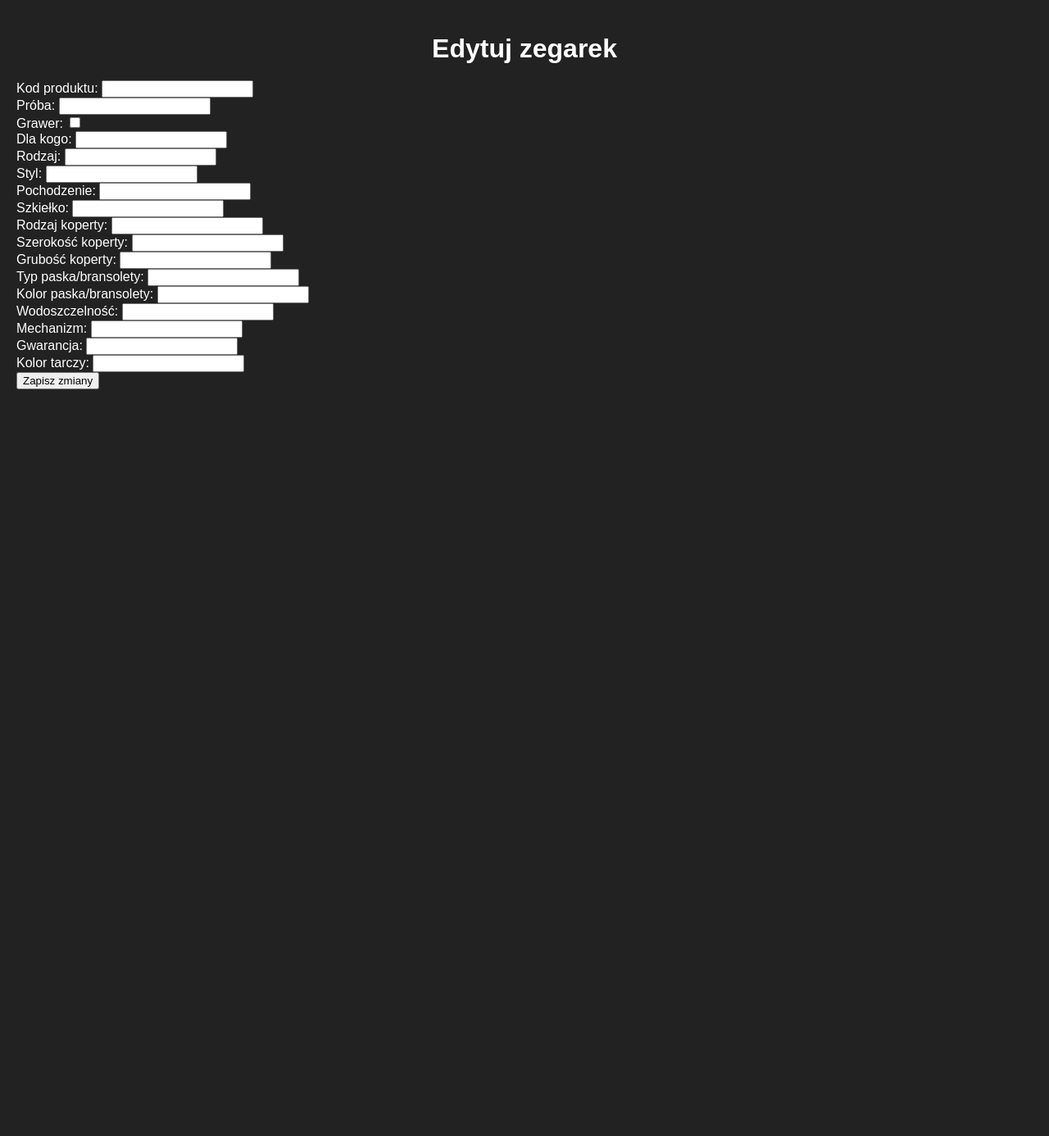
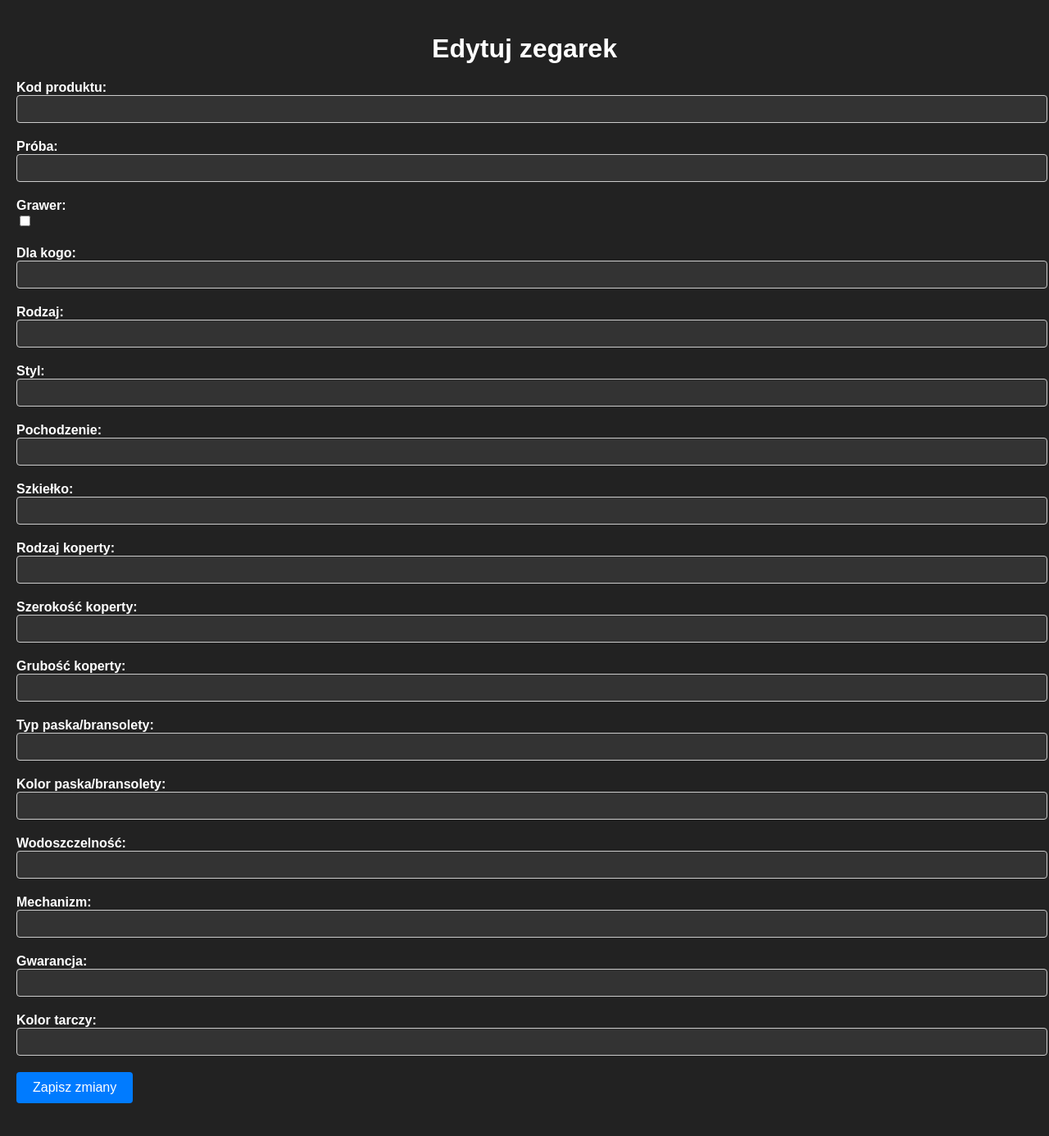
Before and after one commit to goreckihubert/watch_manager_v2, a Flask app: page /edit_watch/1 in a window 1280 px wide. Shown: the whole page at 82% size. Before the commit the page ends 475 px from the top, so only its background shows below. Run offline with Flask 3, Linux system fonts and the light colour scheme.

Commit message:
nowa struktura w bazie danych

```diff
--- a/app.py
+++ b/app.py
@@ -1,4 +1,6 @@
 from flask import Flask, render_template, request, redirect, url_for
+
+from attribute import Attribute
 from database import db_session
 from watch import Watch
 
@@ -20,32 +22,21 @@
 @app.route('/add_watch', methods=['GET', 'POST'])
 def add_watch():
     if request.method == 'POST':
-        data = {
-            'kod_produktu': request.form['kod_produktu'],
-            'proba': request.form['proba'],
-            'grawer': 'grawer' in request.form,  # Sprawdzenie czy klucz 'grawer' istnieje w formularzu
-            'dla_kogo': request.form['dla_kogo'],
-            'rodzaj': request.form['rodzaj'],
-            'styl': request.form['styl'],
-            'pochodzenie': request.form['pochodzenie'],
-            'szkielko': request.form['szkielko'],
-            'rodzaj_koperty': request.form['rodzaj_koperty'],
-            'szerokosc_koperty': request.form['szerokosc_koperty'],
-            'grubosc_koperty': request.form['grubosc_koperty'],
-            'typ_paska_bransolety': request.form['typ_paska_bransolety'],
-            'kolor_paska_bransolety': request.form['kolor_paska_bransolety'],
-            'wodoszczelnosc': request.form['wodoszczelnosc'],
-            'mechanizm': request.form['mechanizm'],
-            'gwarancja': request.form['gwarancja'],
-            'kolor_tarczy': request.form['kolor_tarczy']
-        }
+        kod_produktu = request.form['kod_produktu']
+        attribute_ids = request.form.getlist('attribute_ids')
 
-        watch = Watch(**data)
+        watch = Watch(kod_produktu=kod_produktu)
         db_session.add(watch)
+
+        for attribute_id in attribute_ids:
+            attribute = Attribute.query.get(attribute_id)
+            watch.attributes.append(attribute)
+
         db_session.commit()
         return redirect(url_for('index'))
     else:
-        return render_template('add_watch.html')
+        attributes = Attribute.query.all()
+        return render_template('add_watch.html', attributes=attributes, attribute_ids=[])  # Dodaj attribute_ids=[]
 
 
 @app.route('/delete_watch/<watch_id>', methods=['POST'])
@@ -82,5 +73,11 @@
     return render_template('edit_watch.html', watch=watch)
 
 
+@app.route('/attributes')
+def attributes():
+    attributes = Attribute.query.all()
+    return render_template('attributes.html', attributes=attributes)
+
+
 if __name__ == '__main__':
     app.run(debug=True)
--- a/static/styles.css
+++ b/static/styles.css
@@ -88,3 +88,12 @@
 .watch-attributes.show-attributes {
     display: block;
 }
+
+/* Dodane style do nawigacji */
+
+nav {
+    display: flex;
+    justify-content: flex-end;
+    align-items: center;
+    margin-bottom: 20px;
+}
--- /dev/null
+++ b/static/styles1.css
@@ -0,0 +1,50 @@
+body {
+    font-family: Arial, sans-serif;
+    background-color: #222;
+    color: #fff;
+    margin: 0;
+    padding: 20px;
+}
+
+h1 {
+    text-align: center;
+    margin-bottom: 20px;
+}
+
+.form-group {
+    margin-bottom: 20px;
+}
+
+.form-group label {
+    display: block;
+    font-weight: bold;
+}
+
+.form-group input[type="text"],
+.form-group input[type="checkbox"] {
+    width: 100%;
+    padding: 8px;
+    border: 1px solid #ccc;
+    border-radius: 4px;
+    font-size: 14px;
+    background-color: #333;
+    color: #fff;
+}
+
+.form-group input[type="checkbox"] {
+    width: auto;
+}
+
+button {
+    background-color: #007bff;
+    color: #fff;
+    border: none;
+    padding: 10px 20px;
+    border-radius: 4px;
+    cursor: pointer;
+    font-size: 16px;
+}
+
+button:hover {
+    background-color: #0056b3;
+}
--- a/templates/edit_watch.html
+++ b/templates/edit_watch.html
@@ -1,103 +1,101 @@
 <!DOCTYPE html>
 <html lang="pl">
-<html>
 <head>
     <meta charset="utf-8">
     <title>Edytuj zegarek {{ watch.kod_produktu }}</title>
-    <link rel="stylesheet" href="/static/styles.css">
+    <link rel="stylesheet" href="/static/styles1.css">
 </head>
 <body>
     <h1>Edytuj zegarek {{ watch.kod_produktu }}</h1>
     <form action="/edit_watch/{{ watch.kod_produktu }}" method="post">
-        <div>
+        <div class="form-group">
             <label for="kod_produktu">Kod produktu:</label>
             <input type="text" id="kod_produktu" name="kod_produktu" value="{{ watch.kod_produktu }}" required>
         </div>
 
-        <div>
+        <div class="form-group">
             <label for="proba">Próba:</label>
             <input type="text" id="proba" name="proba" value="{{ watch.proba }}">
         </div>
 
-        <div>
+        <div class="form-group">
             <label for="grawer">Grawer:</label>
             <input type="checkbox" id="grawer" name="grawer" {% if watch.grawer %}checked{% endif %}>
         </div>
 
-        <div>
+        <div class="form-group">
             <label for="dla_kogo">Dla kogo:</label>
             <input type="text" id="dla_kogo" name="dla_kogo" value="{{ watch.dla_kogo }}" required>
         </div>
 
-        <div>
+        <div class="form-group">
             <label for="rodzaj">Rodzaj:</label>
             <input type="text" id="rodzaj" name="rodzaj" value="{{ watch.rodzaj }}" required>
         </div>
 
-        <div>
+        <div class="form-group">
             <label for="styl">Styl:</label>
             <input type="text" id="styl" name="styl" value="{{ watch.styl }}" required>
         </div>
 
-        <div>
+        <div class="form-group">
             <label for="pochodzenie">Pochodzenie:</label>
             <input type="text" id="pochodzenie" name="pochodzenie" value="{{ watch.pochodzenie }}" required>
         </div>
 
-        <div>
+        <div class="form-group">
             <label for="szkielko">Szkiełko:</label>
             <input type="text" id="szkielko" name="szkielko" value="{{ watch.szkielko }}" required>
         </div>
 
-        <div>
+        <div class="form-group">
             <label for="rodzaj_koperty">Rodzaj koperty:</label>
             <input type="text" id="rodzaj_koperty" name="rodzaj_koperty" value="{{ watch.rodzaj_koperty }}" required>
         </div>
 
-        <div>
+        <div class="form-group">
             <label for="szerokosc_koperty">Szerokość koperty:</label>
-            <input type="number" id="szerokosc_koperty" name="szerokosc_koperty" value="{{ watch.szerokosc_koperty }}" required>
+            <input type="text" id="szerokosc_koperty" name="szerokosc_koperty" value="{{ watch.szerokosc_koperty }}" required>
         </div>
 
-        <div>
+        <div class="form-group">
             <label for="grubosc_koperty">Grubość koperty:</label>
-            <input type="number" id="grubosc_koperty" name="grubosc_koperty" value="{{ watch.grubosc_koperty }}" required>
+            <input type="text" id="grubosc_koperty" name="grubosc_koperty" value="{{ watch.grubosc_koperty }}" required>
         </div>
 
-        <div>
+        <div class="form-group">
             <label for="typ_paska_bransolety">Typ paska/bransolety:</label>
             <input type="text" id="typ_paska_bransolety" name="typ_paska_bransolety" value="{{ watch.typ_paska_bransolety }}" required>
         </div>
 
-        <div>
+        <div class="form-group">
             <label for="kolor_paska_bransolety">Kolor paska/bransolety:</label>
             <input type="text" id="kolor_paska_bransolety" name="kolor_paska_bransolety" value="{{ watch.kolor_paska_bransolety }}" required>
         </div>
 
-        <div>
+        <div class="form-group">
             <label for="wodoszczelnosc">Wodoszczelność:</label>
             <input type="text" id="wodoszczelnosc" name="wodoszczelnosc" value="{{ watch.wodoszczelnosc }}" required>
         </div>
 
-        <div>
+        <div class="form-group">
             <label for="mechanizm">Mechanizm:</label>
             <input type="text" id="mechanizm" name="mechanizm" value="{{ watch.mechanizm }}" required>
         </div>
 
-        <div>
+        <div class="form-group">
             <label for="gwarancja">Gwarancja:</label>
             <input type="text" id="gwarancja" name="gwarancja" value="{{ watch.gwarancja }}" required>
         </div>
 
-        <div>
+        <div class="form-group">
             <label for="kolor_tarczy">Kolor tarczy:</label>
             <input type="text" id="kolor_tarczy" name="kolor_tarczy" value="{{ watch.kolor_tarczy }}" required>
         </div>
 
-        <div>
-            <button type="submit">Zapisz zmiany</button>
+        <div class="form-group">
+            <button type="submit" class="button">Zapisz zmiany</button>
         </div>
     </form>
-
 </body>
 </html>
```
Also changed, not shown: attribute.py (added, +12 -0 lines), static/script.js (added, +7 -0 lines), temp.py (+4 -4 lines), templates/add_watch.html (+11 -64 lines), templates/attributes.html (added, +27 -0 lines), templates/index.html (+5 -10 lines), watch.py (+11 -1 lines), watchattribute.py (added, +10 -0 lines), watches.db.
